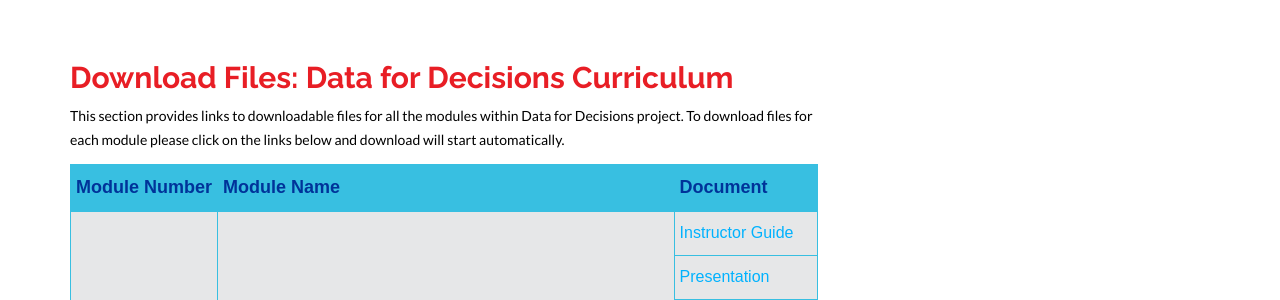
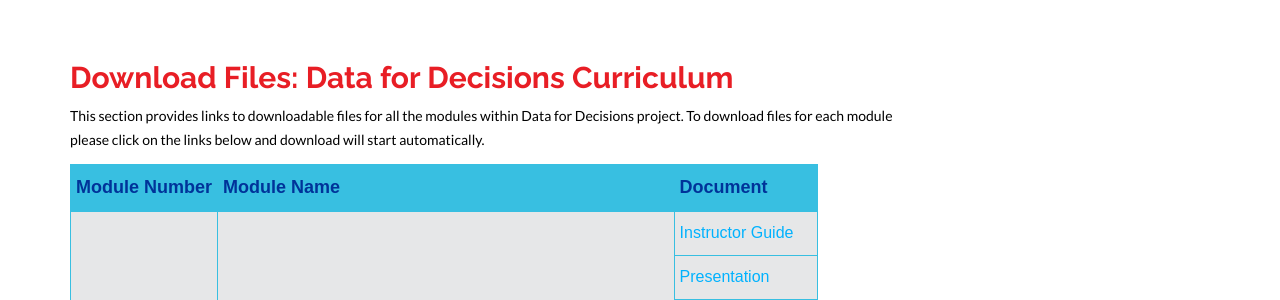
Before and after one commit to tascha/D4DM, a Jekyll site: the page built from downloads.html, in a window 1280 px wide. Shown: the part 145-445 px from the top of the page. Built offline with Jekyll 4.4.1, drawn with Linux system fonts in a browser that asks for light colours; nearby versions of some CDN libraries.

Commit message:
Update downloads.html

```diff
--- a/downloads.html
+++ b/downloads.html
@@ -7,7 +7,7 @@
 
 <div class="container mtb">
     <div class="row">
-        <div class="col-lg-8">
+        <div class="col-lg-9">
             <h2>Download Files: Data for Decisions Curriculum </h2>
             <p>This section provides links to downloadable files for all the modules within Data for Decisions project. To download files for each module please click on the links below and download will start automatically.</p>
             <style type="text/css">
```
